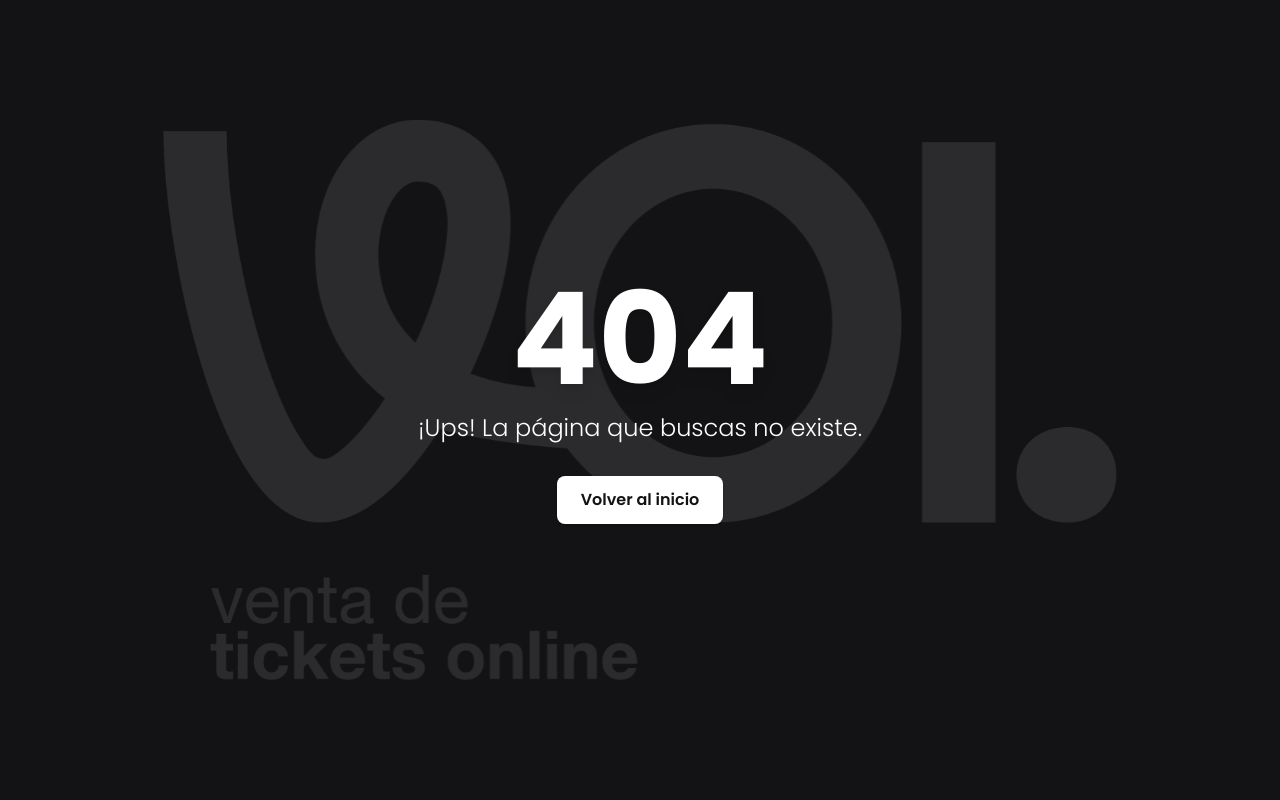
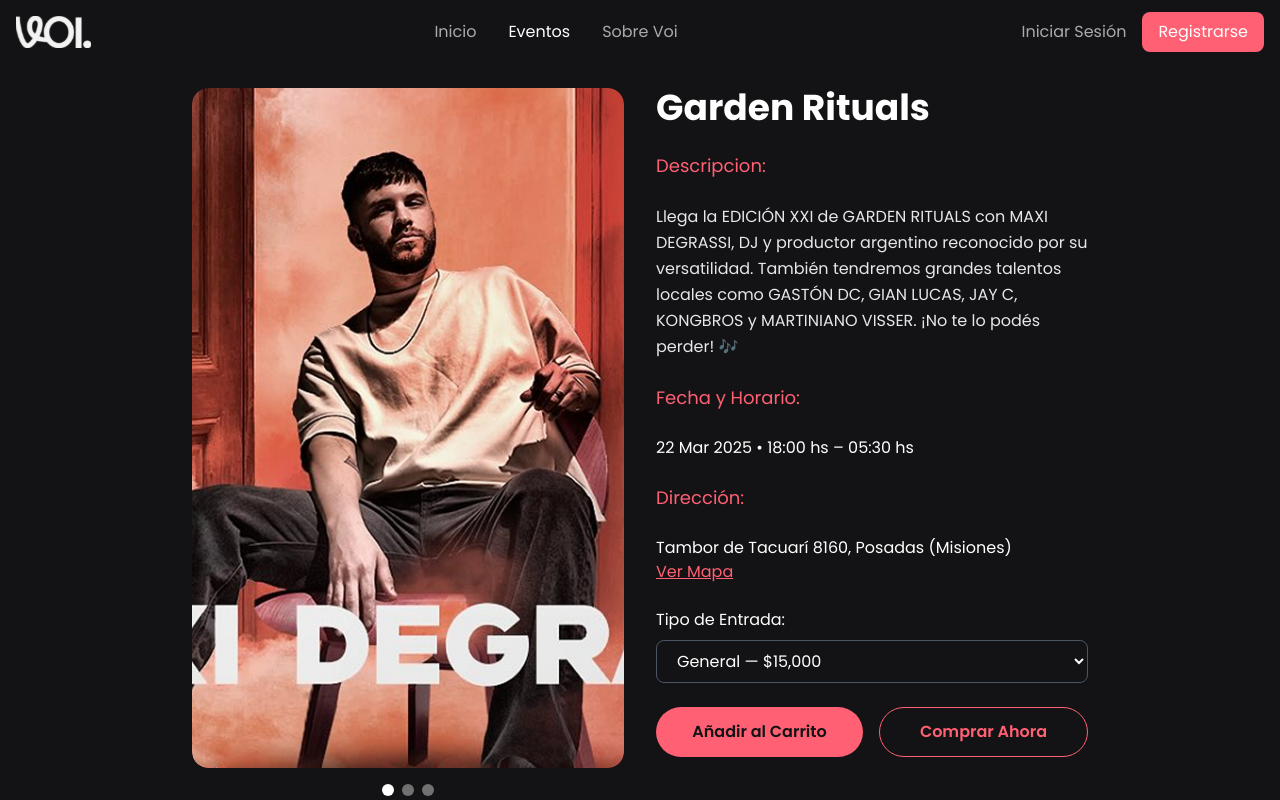
Before and after one commit to Pir4te64/Voi_frontend, a React (Vite) app: page /eventos/1 in a window 1280 px wide. Before the commit this address had no page. Shown: the top 800 px of the page. Built offline with nearby package versions, Linux system fonts and the light colour scheme.

Commit message:
feat: add event details page and enhance EventCard with navigation; update static event data structure for detailed view

```diff
--- a/src/App.tsx
+++ b/src/App.tsx
@@ -25,6 +25,7 @@ import RevendedoresLotes from "@/components/Dashboard/Revendedores/RevendedoresL
 import AgregarComision from "@/components/Dashboard/Revendedores/AgregarComision";
 import ErrorNotFound from "@/pages/404";
 import EventosPage from "./pages/Eventos/Eventos";
+import DetallesPage from "./pages/Eventos/Detalles";
 
 function App() {
   return (
@@ -35,6 +36,7 @@ function App() {
       <Route path="/faq" element={<FaqPage />} />
       <Route path="/sobre-voi" element={<QuienesSomosPage />} />
       <Route path="/eventos" element={<EventosPage />} />
+      <Route path="/eventos/:id" element={<DetallesPage />} />
       <Route path="*" element={<ErrorNotFound />} />
       {/* Dashboard con layout y rutas hijas */}
       <Route path="/dashboard" element={<DashboardLayout />}>
--- a/src/components/Eventos/EventCard.tsx
+++ b/src/components/Eventos/EventCard.tsx
@@ -1,60 +1,47 @@
 // src/components/EventCard.tsx
 import React from 'react';
 import { FaMapMarkerAlt } from 'react-icons/fa';
+import { useNavigate } from 'react-router-dom';
 
 export interface EventCardProps {
+    id: string | number;
     image: string;
     category: string;
-    date: string;     // Ej: "22 Mar 2025"
+    date: string;
     title: string;
     location: string;
     city: string;
-    onInfoClick?: () => void;
 }
 
 const EventCard: React.FC<EventCardProps> = ({
-    image,
-    category,
-    date,
-    title,
-    location,
-    city,
-    onInfoClick,
+    id, image, category, date, title, location, city
 }) => {
+    const navigate = useNavigate();
+
+    const handleClick = () => {
+        navigate(`/eventos/${id}`);
+    };
+
     return (
-        <div className="overflow-hidden  bg-transparent max-w-xl h-[776px] mx-auto">
-            {/* Imagen con overlay y pill */}
+        <div className="overflow-hidden bg-transparent max-w-xl h-[776px] mx-auto">
             <div className="relative rounded-2xl overflow-hidden">
                 <div
-                    className="h-[628px] bg-center bg-cover rounded-2xl"
+                    className="h-[528px] bg-center bg-cover rounded-2xl"
                     style={{ backgroundImage: `url(${image})` }}
                 />
-                {/* Pill de categoría */}
-                <span className="absolute top-4 right-4 bg-white text-black text-xs  px-3 py-1 rounded-md font-semibold shadow-sm">
+                <span className="absolute top-4 right-4 bg-white text-black text-xs px-3 py-1 rounded-md font-semibold shadow-sm">
                     {category}
                 </span>
             </div>
-
-            {/* Detalles */}
             <div className="px-6 py-5 text-center space-y-4">
-                {/* Fecha */}
-                <p className="text-secondary font-semibold text-base">
-                    {date}
-                </p>
-                {/* Título */}
-                <h3 className="text-white text-4xl font-bold">
-                    {title}
-                </h3>
-                {/* Ubicación */}
-                <p className="text-white/70 text-sm">
-                    {location}
-                </p>
+                <p className="text-secondary font-semibold text-base">{date}</p>
+                <h3 className="text-white text-4xl font-bold">{title}</h3>
+                <p className="text-white/70 text-sm">{location}</p>
                 <p className="flex items-center justify-center text-secondary text-sm">
                     <FaMapMarkerAlt className="mr-1" /> {city}
                 </p>
-                {/* Botón Más Info */}
                 <button
-                    onClick={onInfoClick}
+                    onClick={handleClick}
                     className="mt-4 px-6 py-2 border border-white text-white rounded-full hover:bg-secondary hover:text-primary transition"
                 >
                     Más Info
--- a/src/components/Eventos/Eventos.tsx
+++ b/src/components/Eventos/Eventos.tsx
@@ -44,7 +44,7 @@ const EventsSection: React.FC = () => {
                                 key={cat}
                                 onClick={() => setActiveCat(cat)}
                                 className={`
-                  p-2 text-md rounded-2xl transition
+                  px-4 py-2 text-md rounded-2xl transition uppercase
                   ${activeCat === cat
                                         ? 'bg-secondary text-primary'
                                         : 'bg-back text-white hover:bg-white/30'}
@@ -64,7 +64,7 @@ const EventsSection: React.FC = () => {
                     modules={[A11y]}
                     onSwiper={swiper => { swiperRef.current = swiper; }}
                     onSlideChange={swiper => setActiveIndex(swiper.realIndex)}
-                    spaceBetween={100}
+                    spaceBetween={20}
                     slidesPerView={1}
                     breakpoints={{
                         640: { slidesPerView: 1 },
@@ -76,14 +76,15 @@ const EventsSection: React.FC = () => {
                     {filtered.map(ev => (
                         <SwiperSlide key={ev.id}>
                             <EventCard
+                                id={ev.id}
                                 image={ev.image}
                                 category={ev.category}
                                 date={ev.date}
                                 title={ev.title}
                                 location={ev.location}
                                 city={ev.city}
-                                onInfoClick={() => { /* abrir modal o navegar */ }}
                             />
+
                         </SwiperSlide>
                     ))}
                 </Swiper>
--- /dev/null
+++ b/src/components/Eventos/SeccionEventos/EventosDetalles.tsx
@@ -0,0 +1,122 @@
+import React, { useRef, useState } from 'react';
+import { useParams } from 'react-router-dom';
+import { Swiper, SwiperSlide } from 'swiper/react';
+import { A11y } from 'swiper/modules';
+import 'swiper/swiper-bundle.css';
+import { staticEvents } from './EventosEstaticos';
+
+
+const EventDetail: React.FC = () => {
+    const { id } = useParams<{ id: string }>();
+    const event = staticEvents.find(e => e.id.toString() === id);
+    const swiperRef = useRef<any>(null);
+    const [activeIdx, setActiveIdx] = useState(0);
+
+    if (!event) {
+        return (
+            <div className="p-6 text-center">
+                <p className="text-lg">Evento no encontrado.</p>
+            </div>
+        );
+    }
+
+    return (
+        <div className='w-full bg-primary'>
+            <div className="max-w-4xl mx-auto py-6 bg-primary flex justify-center items-center">
+                <div className="grid grid-cols-1 md:grid-cols-2 gap-8">
+
+                    {/* Columna izquierda: carrusel de imágenes */}
+                    <div>
+                        <Swiper
+                            modules={[A11y]}
+                            onSwiper={swiper => { swiperRef.current = swiper; }}
+                            onSlideChange={swiper => setActiveIdx(swiper.realIndex)}
+                            slidesPerView={1}
+                            spaceBetween={20}
+                            className="rounded-2xl overflow-hidden"
+                        >
+                            {event.gallery?.map((imgSrc, idx) => (
+                                <SwiperSlide key={idx}>
+                                    <img
+                                        src={imgSrc}
+                                        alt={`${event.title} slide ${idx + 1}`}
+                                        className="w-full h-[680px] object-cover rounded-2xl"
+                                    />
+                                </SwiperSlide>
+                            ))}
+                        </Swiper>
+
+                        {/* Dots de navegación */}
+                        <div className="flex justify-center gap-2 mt-4">
+                            {event.gallery?.map((_, idx) => (
+                                <button
+                                    key={idx}
+                                    onClick={() => swiperRef.current.slideToLoop(idx)}
+                                    className={`w-3 h-3 rounded-full transition-colors ${activeIdx === idx ? 'bg-white' : 'bg-white/40'
+                                        }`}
+                                />
+                            ))}
+                        </div>
+                    </div>
+
+                    {/* Columna derecha: detalles del evento */}
+                    <div className="space-y-6">
+                        <h1 className="text-4xl font-bold text-white">{event.title}</h1>
+
+                        <p className="text-secondary  text-lg">Descripcion:</p>
+                        <p className="text-md leading-relaxed text-gray-200">
+                            {event.description}
+                        </p>
+                        <p className="text-secondary  text-lg">Fecha y Horario: </p>
+
+                        <p className="text-white">
+                            {event.fullDate}
+                        </p>
+                        <p className="text-secondary  text-lg">Dirección: </p>
+
+                        <p className="text-white">
+                            {event.address}
+
+                        </p>
+                        {event.mapUrl && (
+                            <a
+                                href={event.mapUrl}
+                                target="_blank"
+                                rel="noopener noreferrer"
+                                className="underline text-secondary"
+                            >
+                                Ver Mapa
+                            </a>
+                        )}
+                        <div className="space-y-2">
+                            <span className="">Tipo de Entrada:</span>
+                            <select
+                                defaultValue={event.defaultTicket}
+                                className="w-full bg-primary border border-gray-600 rounded-lg px-4 py-2 text-white"
+                            >
+                                {event.ticketTypes.map(t => (
+                                    <option key={t.type} value={t.type} disabled={!t.available}>
+                                        {t.type} {t.available ? '' : '(SOLD OUT)'} — ${t.price.toLocaleString()}
+                                    </option>
+                                ))}
+                            </select>
+                        </div>
+
+                        <div className="flex flex-col sm:flex-row gap-4">
+                            <button className="flex-1 bg-secondary text-primary py-3 rounded-full font-semibold">
+                                Añadir al Carrito
+                            </button>
+                            <button className="flex-1 border border-secondary text-secondary py-3 rounded-full font-semibold">
+                                Comprar Ahora
+                            </button>
+                        </div>
+                    </div>
+
+                </div>
+            </div>
+        </div>
+
+    );
+};
+
+export default EventDetail;
--- a/src/components/Eventos/SeccionEventos/EventosEstaticos.ts
+++ b/src/components/Eventos/SeccionEventos/EventosEstaticos.ts
@@ -1,9 +1,34 @@
+// src/components/EventosEstaticos.ts
 import sliderImage from "@/assets/SliderEvent/Slider.png";
 import { EventCardProps } from "../EventCard";
-interface Event extends Omit<EventCardProps, "onInfoClick"> {
+
+/**
+ * Extiende lo que necesita EventCard, y añade campos extra
+ */
+export interface Event extends Omit<EventCardProps, "onInfoClick"> {
   id: number;
   createdAt: string;
+
+  // Descripción extensa (puede ser párrafo o HTML markdown)
+  description: string;
+  // Fecha y horario completo
+  fullDate: string;        // p.ej. "22 Mar 2025 • 18:00 hs – 05:30 hs"
+  // Dirección detallada
+  address: string;
+  // Link opcional a Google Maps
+  mapUrl?: string;
+  // Tipos de tickets disponibles
+  ticketTypes: Array<{
+    type: string;
+    price: number;
+    available: boolean;
+  }>;
+  // Ticket por defecto seleccionado
+  defaultTicket?: string;
+  // Galería de imágenes extra para el detalle
+  gallery?: string[];
 }
+
 export const staticEvents: Event[] = [
   {
     id: 1,
@@ -14,6 +39,26 @@ export const staticEvents: Event[] = [
     location: "Tambor de Tacuarí 8160",
     city: "Posadas (Misiones)",
     createdAt: "2025-03-01",
+
+    description: `
+      Llega la EDICIÓN XXI de GARDEN RITUALS con MAXI DEGRASSI, DJ y productor argentino
+      reconocido por su versatilidad. También tendremos grandes talentos locales como
+      GASTÓN DC, GIAN LUCAS, JAY C, KONGBROS y MARTINIANO VISSER. ¡No te lo podés perder! 🎶
+    `.trim(),
+    fullDate: "22 Mar 2025 • 18:00 hs – 05:30 hs",
+    address: "Tambor de Tacuarí 8160, Posadas (Misiones)",
+    mapUrl: "https://goo.gl/maps/XXXXXXXXX",
+    ticketTypes: [
+      { type: "Early Bird (sin límite de horario)", price: 10000, available: false },
+      { type: "General", price: 15000, available: true },
+      { type: "VIP", price: 25000, available: true },
+    ],
+    defaultTicket: "General",
+    gallery: [
+      sliderImage,
+      sliderImage,
+      sliderImage,
+    ],
   },
   {
     id: 2,
@@ -24,6 +69,26 @@ export const staticEvents: Event[] = [
     location: "Av. Costanera 1234",
     city: "Posadas (Misiones)",
     createdAt: "2025-03-20",
+
+    description: `
+      Disfruta de una puesta de sol única con Sunset Beats: DJs nacionales e internacionales
+      que mezclarán música electrónica y house al atardecer. Actuarán DJ LUNA, BEAT MASTER,
+      SOUND WAVE y más artistas sorpresa. 🌅🎧
+    `.trim(),
+    fullDate: "30 Abr 2025 • 17:00 hs – 23:00 hs",
+    address: "Av. Costanera 1234, Posadas (Misiones)",
+    mapUrl: "https://goo.gl/maps/YYYYYYYYY",
+    ticketTypes: [
+      { type: "Early Bird", price: 12000, available: true },
+      { type: "General", price: 18000, available: true },
+      { type: "VIP", price: 30000, available: true },
+    ],
+    defaultTicket: "Early Bird",
+    gallery: [
+      sliderImage,
+      sliderImage,
+      sliderImage,
+    ],
   },
   {
     id: 3,
@@ -34,6 +99,26 @@ export const staticEvents: Event[] = [
     location: "Rivadavia 567",
     city: "Posadas (Misiones)",
     createdAt: "2025-04-02",
+
+    description: `
+      City Vibes es un festival que celebra la energía urbana: música en vivo,
+      arte callejero y propuestas gastronómicas te esperan en el corazón de la ciudad.
+      Cultura, arte y mucho ritmo. 🏙️🎨🎶
+    `.trim(),
+    fullDate: "10 May 2025 • 20:00 hs – 02:00 hs",
+    address: "Rivadavia 567, Posadas (Misiones)",
+    mapUrl: "https://goo.gl/maps/ZZZZZZZZZ",
+    ticketTypes: [
+      { type: "Early Bird", price: 8000, available: true },
+      { type: "General", price: 12000, available: true },
+      { type: "VIP", price: 20000, available: true },
+    ],
+    defaultTicket: "General",
+    gallery: [
+      sliderImage,
+      sliderImage,
+      sliderImage,
+    ],
   },
   {
     id: 4,
@@ -44,5 +129,25 @@ export const staticEvents: Event[] = [
     location: "Ruta 12 km 8",
     city: "Posadas (Misiones)",
     createdAt: "2025-04-15",
+
+    description: `
+      Sumérgete en los ritmos envolventes del Deep House con productores
+      nacionales e internacionales. Un viaje sonoro que te llevará hasta el amanecer.
+      🔊🌌
+    `.trim(),
+    fullDate: "18 Jun 2025 • 22:00 hs – 04:00 hs",
+    address: "Ruta 12 km 8, Posadas (Misiones)",
+    mapUrl: "https://goo.gl/maps/WWWWWWWWW",
+    ticketTypes: [
+      { type: "Early Bird", price: 9000, available: true },
+      { type: "General", price: 14000, available: true },
+      { type: "VIP", price: 24000, available: true },
+    ],
+    defaultTicket: "General",
+    gallery: [
+      sliderImage,
+      sliderImage,
+      sliderImage,
+    ],
   },
 ];
--- a/src/components/Eventos/SeccionEventos/SeccionEventos.tsx
+++ b/src/components/Eventos/SeccionEventos/SeccionEventos.tsx
@@ -84,13 +84,13 @@ const SeccionEventos: React.FC = () => {
                                 {events.map(ev => (
                                     <SwiperSlide key={ev.id}>
                                         <EventCard
+                                            id={ev.id}
                                             image={ev.image}
                                             category={ev.category}
                                             date={ev.date}
                                             title={ev.title}
                                             location={ev.location}
                                             city={ev.city}
-                                            onInfoClick={() => {/* modal o ruta */ }}
                                         />
                                     </SwiperSlide>
                                 ))}
--- /dev/null
+++ b/src/pages/Eventos/Detalles.tsx
@@ -0,0 +1,12 @@
+import EventDetail from '@/components/Eventos/SeccionEventos/EventosDetalles'
+import Layout from '@/Layout'
+
+const DetallesPage = () => {
+    return (
+        <Layout>
+            <EventDetail />
+        </Layout>
+    )
+}
+
+export default DetallesPage
```
